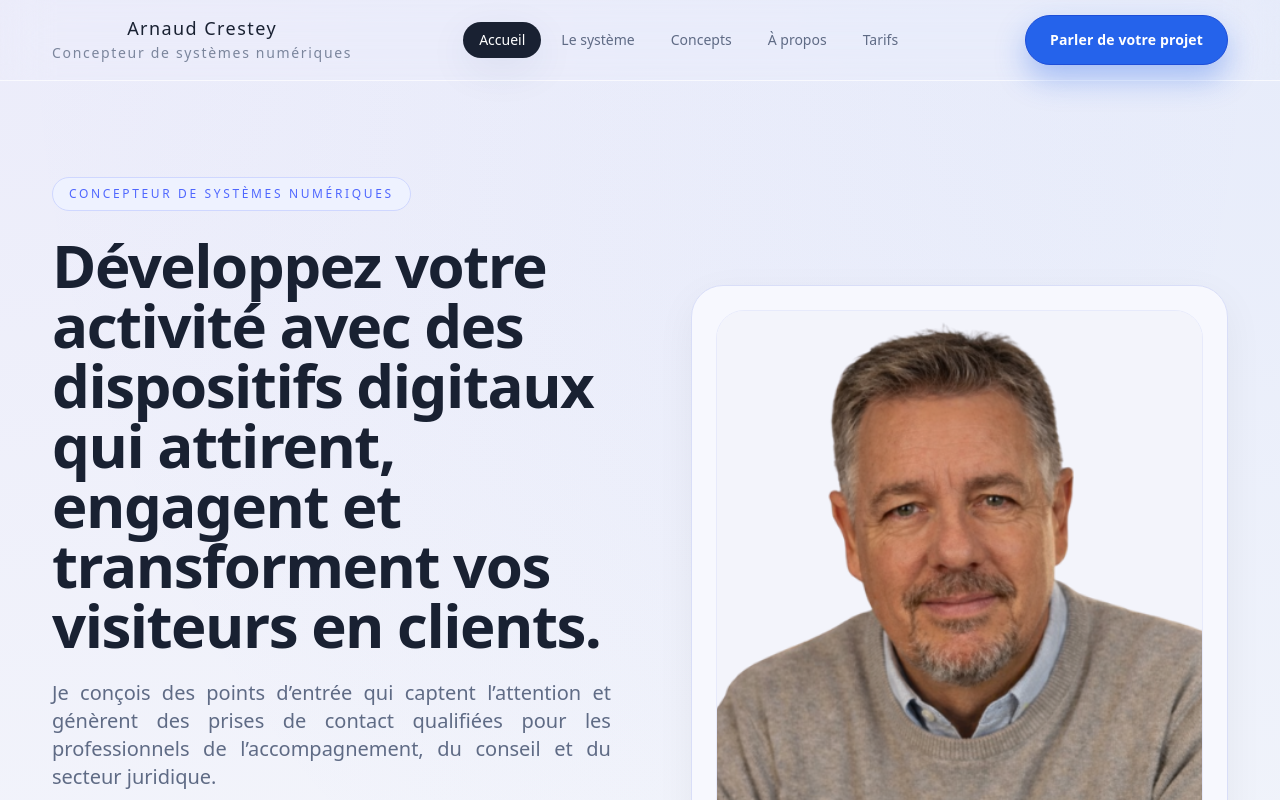
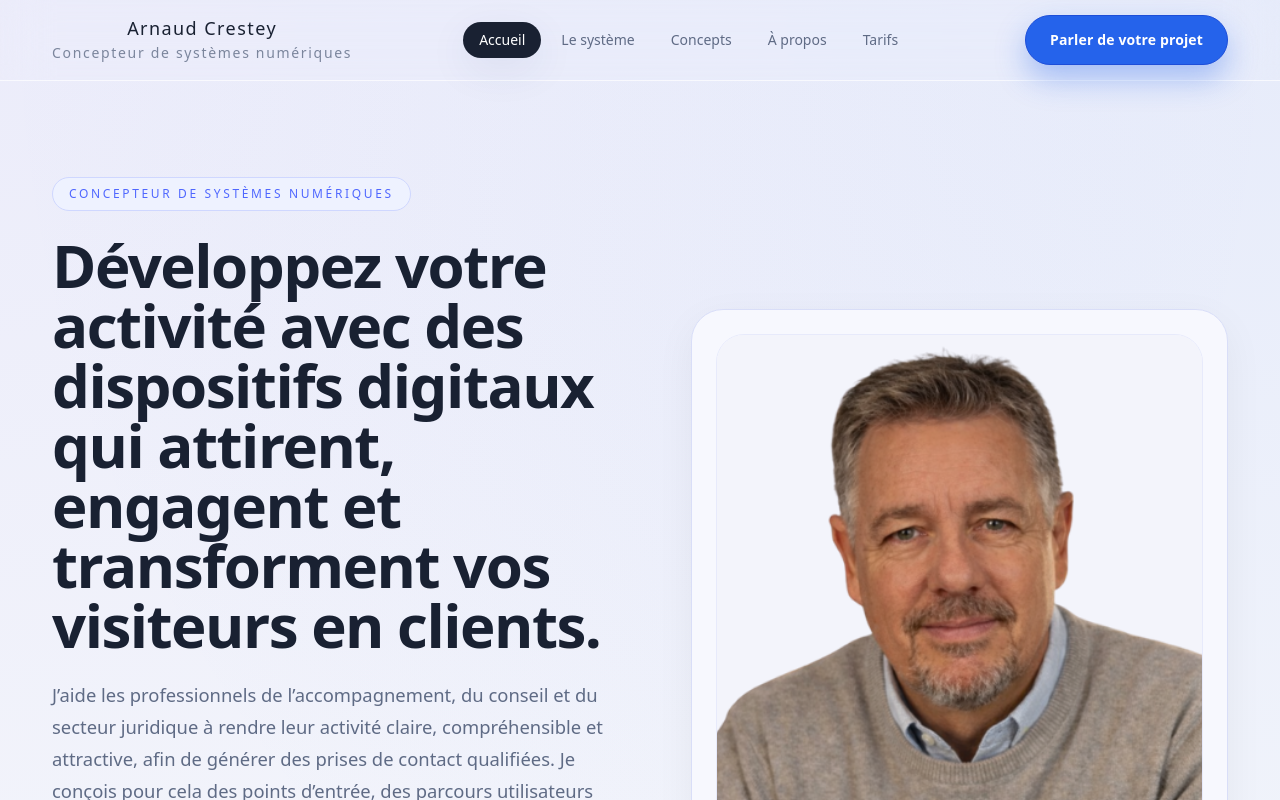
Before and after one commit to arnaudcrestey/portail-site-vitrine, a Next.js app: page /home in a window 1280 px wide. Shown: the top 800 px of the page. Built offline with nearby package versions, Linux system fonts and the light colour scheme.

Commit message:
Update hero.tsx

```diff
--- a/components/hero.tsx
+++ b/components/hero.tsx
@@ -15,8 +15,9 @@ export function HomeHero() {
             transforment vos visiteurs en clients.
           </h1>
 
-     <p className="mt-6 max-w-xl text-base leading-7 text-slate sm:max-w-2xl sm:text-lg sm:leading-8 lg:text-xl lg:text-justify">
-  Je conçois des points d’entrée qui captent l’attention et génèrent des prises de contact qualifiées pour les professionnels de l’accompagnement, du conseil et du secteur&nbsp;juridique.
+     <p className="mt-6 max-w-xl text-[15px] leading-7 text-slate sm:max-w-2xl sm:text-lg sm:leading-8 lg:text-[1.15rem] lg:leading-8">
+  J’aide les professionnels de l’accompagnement, du conseil et du secteur juridique à rendre leur activité claire, compréhensible et attractive, afin de générer des prises de contact qualifiées.
+  Je conçois pour cela des points d’entrée, des parcours utilisateurs et des systèmes numériques adaptés à leur activité.
 </p>
 
           <div className="mt-8 flex flex-col gap-3 sm:flex-row sm:flex-wrap">
```
